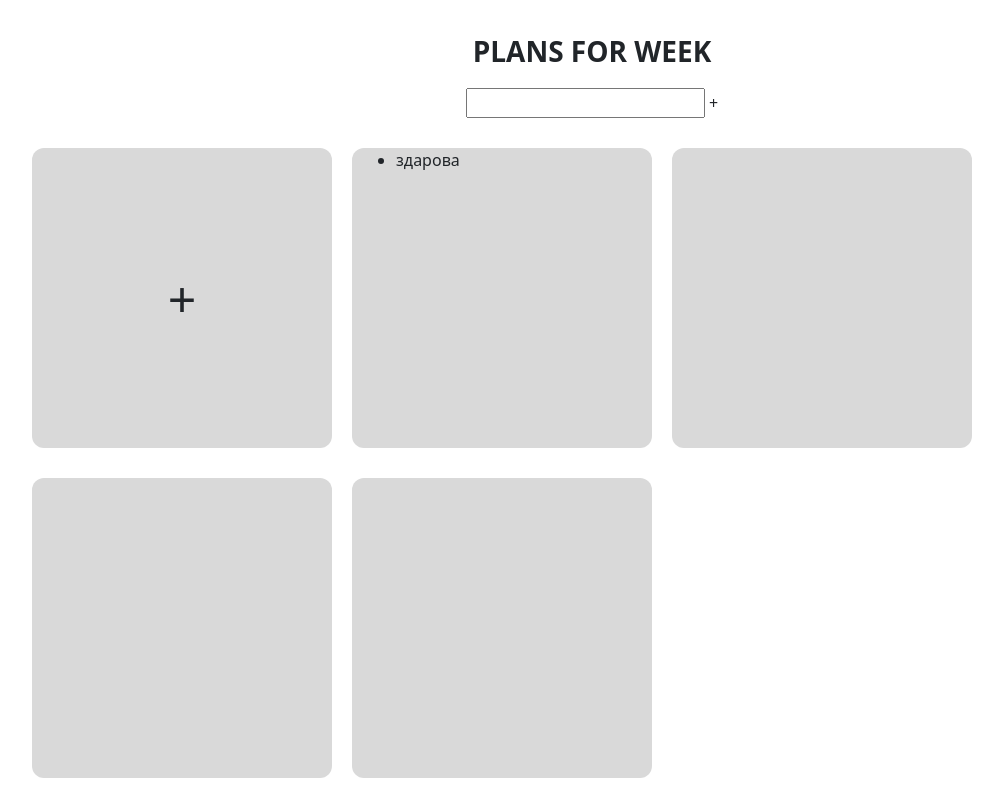
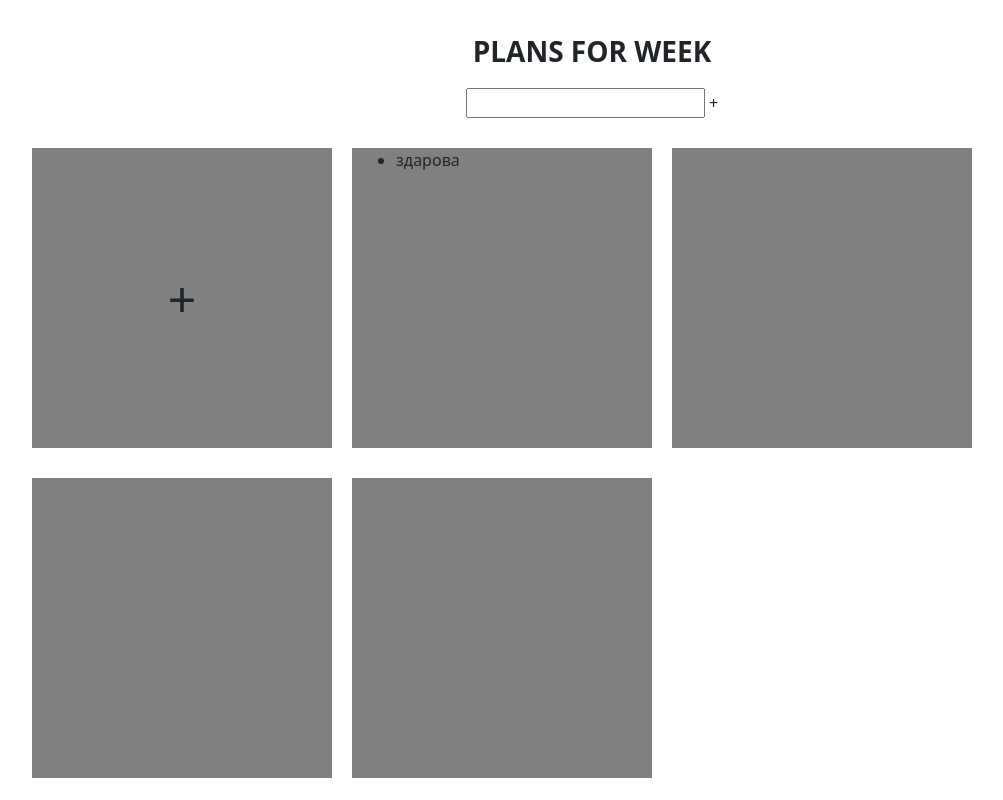
Before and after one commit to sadchordoma/test_name_gotta_change_later, a Django app: page / in a window 1280 px wide. Shown: the whole page, without its empty margins (48-1051 px from the left). Run offline with Django 4.2, Linux system fonts and the light colour scheme; data comes from the database, SQL or seed files in the repository.

Commit message:
Add files via upload

```diff
--- a/planer/static/css/RavilStyle.css
+++ b/planer/static/css/RavilStyle.css
@@ -26,8 +26,7 @@ button {
   margin: 30px 10px 0 10px;
   width: 300px;
   height: 300px;
-  background-color: #D9D9D9;
-  border-radius: 12px;
+  background-color: grey;
 }
 
 @media (max-width: 576px) {
```
